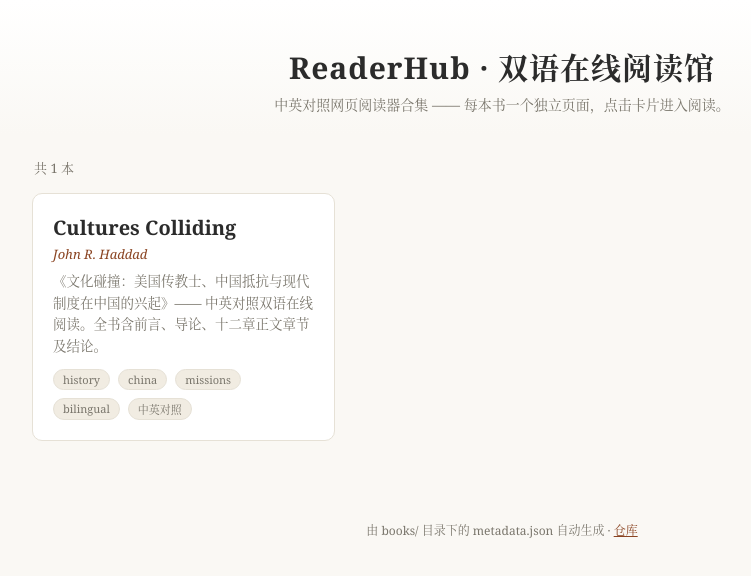
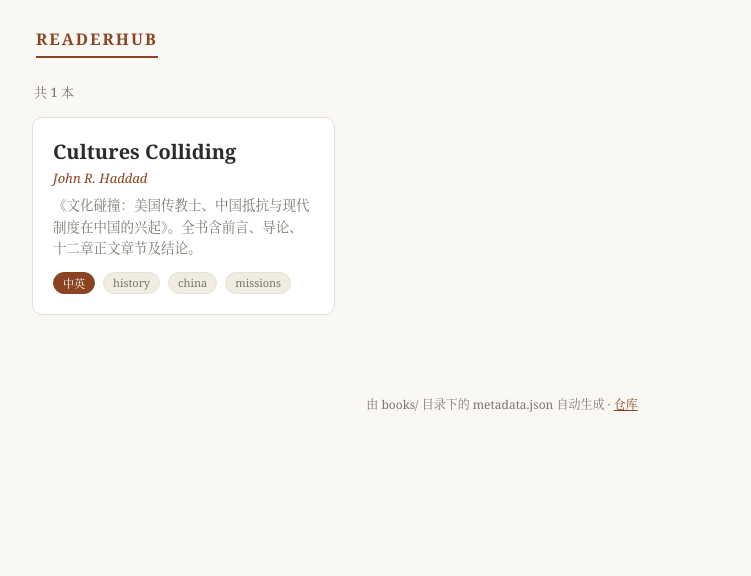
Before and after one commit to Colling5d/Readerhub, a plain HTML site: page index.html in a window 1280 px wide. Shown: the whole page, without its empty margins (138-889 px from the left). Drawn offline with Linux system fonts and the light colour scheme.

Commit message:
解锁图书肤色：语言徽章按需渲染，不再一张脸走天下

```diff
--- a/books/cultures-colliding/metadata.json
+++ b/books/cultures-colliding/metadata.json
@@ -3,8 +3,8 @@
   "title": "Cultures Colliding",
   "subtitle": "American Missionaries, Chinese Resistance, and the Rise of Modern Institutions in China",
   "author": "John R. Haddad",
-  "description": "《文化碰撞：美国传教士、中国抵抗与现代制度在中国的兴起》—— 中英对照双语在线阅读。全书含前言、导论、十二章正文章节及结论。",
-  "tags": ["history", "china", "missions", "bilingual", "中英对照"],
+  "description": "《文化碰撞：美国传教士、中国抵抗与现代制度在中国的兴起》。全书含前言、导论、十二章正文章节及结论。",
+  "tags": ["history", "china", "missions"],
   "featured": true,
   "lang": "en-zh",
   "chapterCount": 17,
--- a/index.html
+++ b/index.html
@@ -3,15 +3,14 @@
 <head>
 <meta charset="UTF-8">
 <meta name="viewport" content="width=device-width, initial-scale=1.0">
-<title>ReaderHub · 双语在线阅读馆</title>
+<title>ReaderHub · 在线阅读馆</title>
 <style>
   :root{--bg:#faf8f4;--card:#fff;--ink:#2b2b2b;--mute:#7a766c;--accent:#8a4422;--line:#e6e1d6}
   *{box-sizing:border-box}
   body{margin:0;font-family:"Source Serif Pro",Georgia,"Songti SC","Noto Serif CJK SC",serif;background:var(--bg);color:var(--ink)}
-  header{padding:44px 24px 20px;text-align:center;background:linear-gradient(180deg,#fff,var(--bg))}
-  header h1{margin:0 0 6px;font-size:30px;letter-spacing:1px}
-  header p{margin:0;color:var(--mute);font-size:14px}
-  .wrap{max-width:980px;margin:0 auto;padding:16px 20px 60px}
+  header{padding:28px 24px 8px;text-align:left;max-width:980px;margin:0 auto}
+  header .brand{font-size:16px;letter-spacing:2px;color:var(--accent);font-weight:bold;border-bottom:2px solid var(--accent);display:inline-block;padding-bottom:6px}
+  .wrap{max-width:980px;margin:0 auto;padding:8px 20px 60px}
   .count{font-size:13px;color:var(--mute);margin:8px 2px 16px}
   #grid{display:grid;grid-template-columns:repeat(auto-fill,minmax(300px,1fr));gap:16px}
   .card{background:var(--card);border:1px solid var(--line);border-radius:10px;padding:20px;text-decoration:none;color:inherit;display:block;transition:transform .12s ease,box-shadow .12s ease}
@@ -21,14 +20,15 @@
   .card .desc{font-size:13.5px;color:var(--mute);line-height:1.6;margin:0}
   .card .meta{margin-top:12px;font-size:12px;color:var(--mute);display:flex;gap:8px;flex-wrap:wrap}
   .tag{background:#f1ece2;border:1px solid var(--line);border-radius:999px;padding:2px 9px;font-size:11px}
+  .tag.lang{background:#8a4422;border-color:#8a4422;color:#fff}
+  .tag.lang{background:#8a4422;border-color:#8a4422;color:#fff}
   .empty{color:var(--mute);text-align:center;padding:60px 0;font-size:15px}
   footer{text-align:center;color:var(--mute);font-size:12px;padding:20px}
 </style>
 </head>
 <body>
 <header>
-  <h1>ReaderHub · 双语在线阅读馆</h1>
-  <p>中英对照网页阅读器合集 —— 每本书一个独立页面，点击卡片进入阅读。</p>
+  <div class="brand">READERHUB</div>
 </header>
 <div class="wrap">
   <div class="count" id="count"></div>
@@ -44,8 +44,8 @@ var BOOKS = [
     "title": "Cultures Colliding",
     "subtitle": "American Missionaries, Chinese Resistance, and the Rise of Modern Institutions in China",
     "author": "John R. Haddad",
-    "description": "《文化碰撞：美国传教士、中国抵抗与现代制度在中国的兴起》—— 中英对照双语在线阅读。全书含前言、导论、十二章正文章节及结论。",
-    "tags": ["history", "china", "missions", "bilingual", "中英对照"],
+    "description": "《文化碰撞：美国传教士、中国抵抗与现代制度在中国的兴起》。全书含前言、导论、十二章正文章节及结论。",
+    "tags": ["history", "china", "missions"],
     "featured": true,
     "lang": "en-zh",
     "chapterCount": 17,
@@ -56,6 +56,14 @@ var BOOKS = [
 
 function esc(s){return String(s).replace(/[&<>"']/g,function(c){return{'&':'&amp;','<':'&lt;','>':'&gt;','"':'&quot;',"'":'&#39;'}[c]})}
 
+// 把 lang 编码映射成可读的语言标签（不局限中英双语，可按书自定义）
+function langLabel(lang){
+  if(!lang) return '';
+  var m = {'zh':'中文','en':'英文','en-zh':'中英','zh-en':'中英','en-cn':'中英',
+           'fr':'法语','de':'德语','ja':'日语','ko':'韩语','es':'西班牙语','ru':'俄语'};
+  return m[String(lang).toLowerCase()] || String(lang);
+}
+
 var grid = document.getElementById('grid');
 if(!BOOKS || !BOOKS.length){
   grid.innerHTML = '<div class="empty">书库为空。<br>把阅读器放进 <b>books/&lt;book-id&gt;/index.html</b> 并添加 metadata.json 即可显示。</div>';
@@ -63,12 +71,15 @@ if(!BOOKS || !BOOKS.length){
   // optional featured ordering
   BOOKS.sort(function(a,b){return (b.featured?1:0)-(a.featured?1:0)});
   grid.innerHTML = BOOKS.map(function(b){
+    var lang = langLabel(b.lang);
+    var langBadge = lang ? '<span class="tag lang">'+esc(lang)+'</span>' : '';
     var tags = (b.tags||[]).map(function(t){return '<span class="tag">'+esc(t)+'</span>'}).join('');
+    var meta = (langBadge + tags);
     return '<a class="card" href="books/'+encodeURIComponent(b.id)+'/" >'+
       '<h2>'+esc(b.title)+'</h2>'+
       (b.author?'<div class="author">'+esc(b.author)+'</div>':'')+
       (b.description?'<p class="desc">'+esc(b.description)+'</p>':'')+
-      '<div class="meta">'+tags+'</div></a>';
+      (meta?'<div class="meta">'+meta+'</div>':'')+'</a>';
   }).join('');
 }
 document.getElementById('count').textContent = '共 ' + BOOKS.length + ' 本';
```
